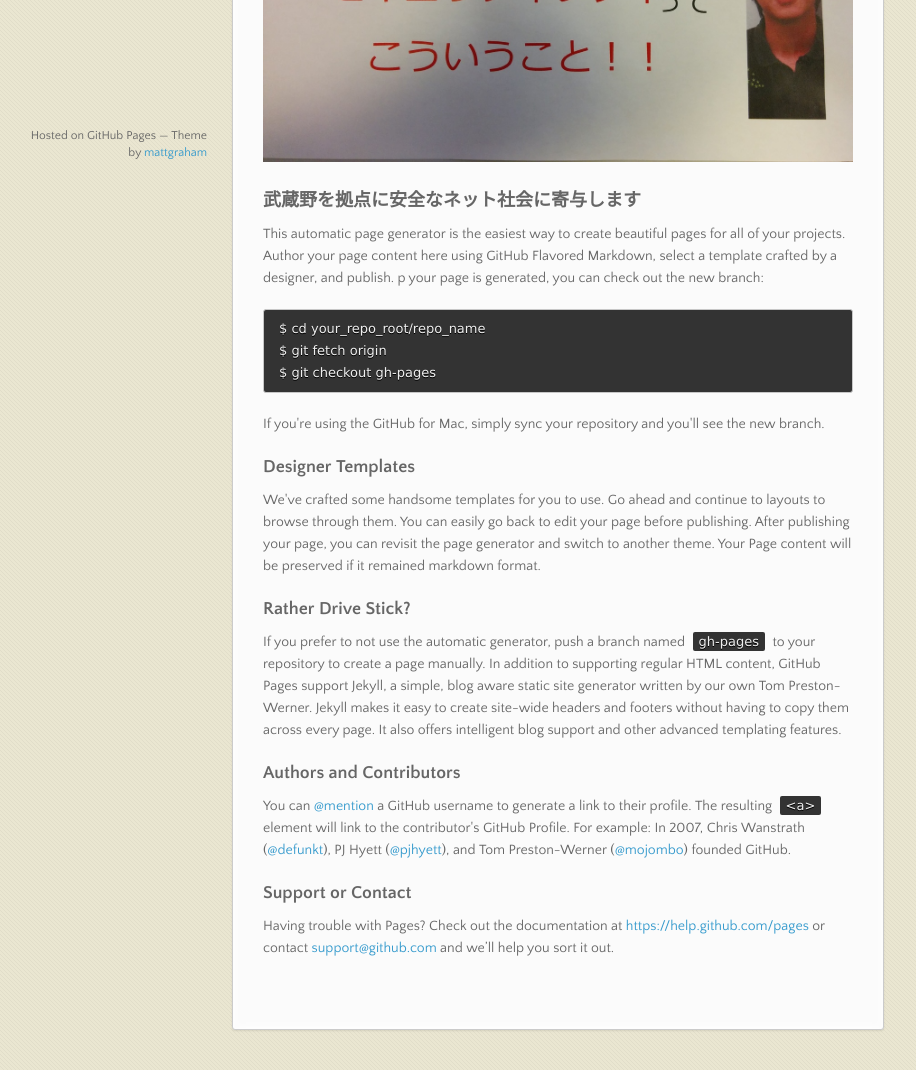
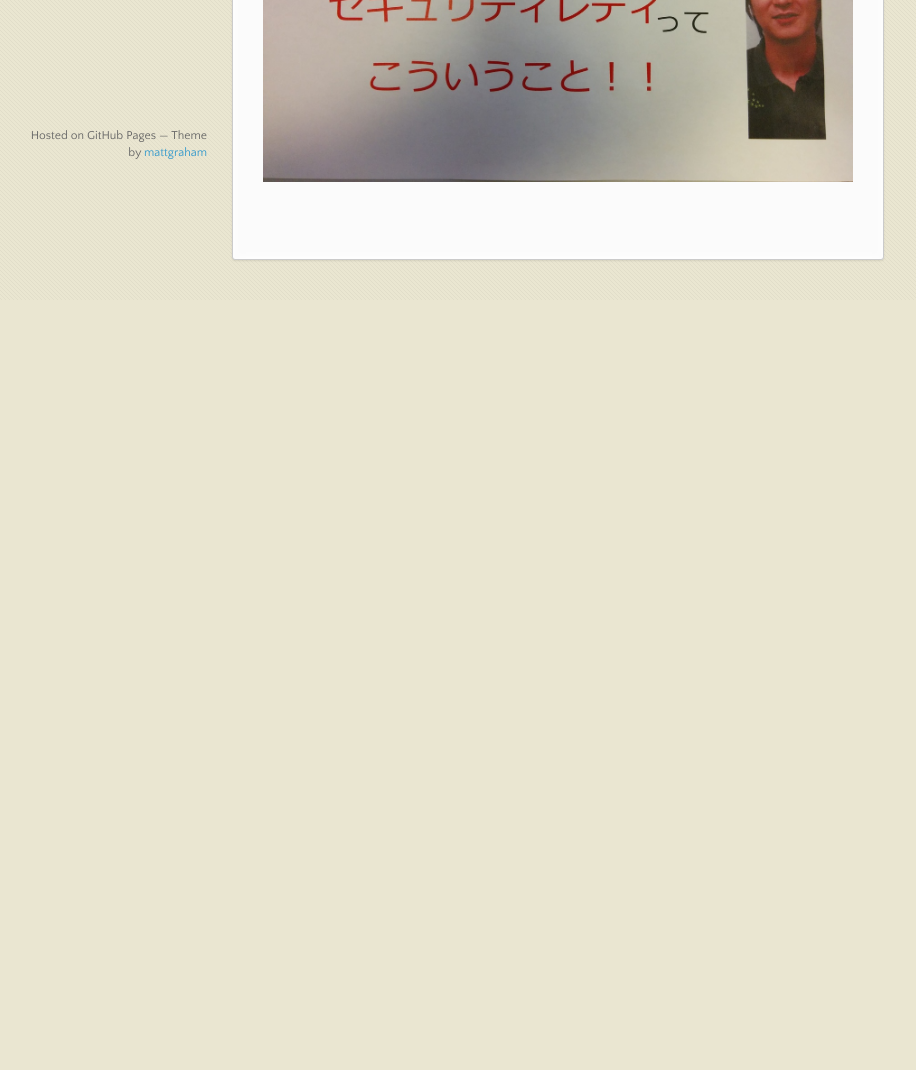
Before and after one commit to musacan/musacan.github.io, a plain HTML site: page index.html in a window 1280 px wide. Shown: the part 599-1669 px from the top of the page, without its empty margins (83-999 px from the left). After the commit the page ends 899 px from the top, so only its background shows below. Drawn offline with nearby package versions, Linux system fonts and the light colour scheme.

Commit message:
Replace master branch with page content via GitHub

```diff
--- a/index.html
+++ b/index.html
@@ -36,42 +36,11 @@
 <a id="第一回ムサキャン活動履歴" class="anchor" href="#%E7%AC%AC%E4%B8%80%E5%9B%9E%E3%83%A0%E3%82%B5%E3%82%AD%E3%83%A3%E3%83%B3%E6%B4%BB%E5%8B%95%E5%B1%A5%E6%AD%B4" aria-hidden="true"><span class="octicon octicon-link"></span></a>第一回ムサキャン活動履歴</h3>
 
 <p>2014年11月24(月) 13:30〜
-古川によるセキュリティ勉強会が行われました。
-寒い中ご参加頂いた皆さん、ありがとうございました！</p>
+第一回のセキュリティ勉強会が行われました。</p>
+
+<p>寒い中ご参加頂いた皆さん、ありがとうございました！</p>
 
 <p><img src="/i/20141124.jpg" alt=""></p>
-
-<h3>
-<a id="武蔵野を拠点に安全なネット社会に寄与します" class="anchor" href="#%E6%AD%A6%E8%94%B5%E9%87%8E%E3%82%92%E6%8B%A0%E7%82%B9%E3%81%AB%E5%AE%89%E5%85%A8%E3%81%AA%E3%83%8D%E3%83%83%E3%83%88%E7%A4%BE%E4%BC%9A%E3%81%AB%E5%AF%84%E4%B8%8E%E3%81%97%E3%81%BE%E3%81%99" aria-hidden="true"><span class="octicon octicon-link"></span></a>武蔵野を拠点に安全なネット社会に寄与します</h3>
-
-<p>This automatic page generator is the easiest way to create beautiful pages for all of your projects. Author your page content here using GitHub Flavored Markdown, select a template crafted by a designer, and publish. p your page is generated, you can check out the new branch:</p>
-
-<pre><code>$ cd your_repo_root/repo_name
-$ git fetch origin
-$ git checkout gh-pages
-</code></pre>
-
-<p>If you're using the GitHub for Mac, simply sync your repository and you'll see the new branch.</p>
-
-<h3>
-<a id="designer-templates" class="anchor" href="#designer-templates" aria-hidden="true"><span class="octicon octicon-link"></span></a>Designer Templates</h3>
-
-<p>We've crafted some handsome templates for you to use. Go ahead and continue to layouts to browse through them. You can easily go back to edit your page before publishing. After publishing your page, you can revisit the page generator and switch to another theme. Your Page content will be preserved if it remained markdown format.</p>
-
-<h3>
-<a id="rather-drive-stick" class="anchor" href="#rather-drive-stick" aria-hidden="true"><span class="octicon octicon-link"></span></a>Rather Drive Stick?</h3>
-
-<p>If you prefer to not use the automatic generator, push a branch named <code>gh-pages</code> to your repository to create a page manually. In addition to supporting regular HTML content, GitHub Pages support Jekyll, a simple, blog aware static site generator written by our own Tom Preston-Werner. Jekyll makes it easy to create site-wide headers and footers without having to copy them across every page. It also offers intelligent blog support and other advanced templating features.</p>
-
-<h3>
-<a id="authors-and-contributors" class="anchor" href="#authors-and-contributors" aria-hidden="true"><span class="octicon octicon-link"></span></a>Authors and Contributors</h3>
-
-<p>You can <a href="https://github.com/blog/821" class="user-mention">@mention</a> a GitHub username to generate a link to their profile. The resulting <code>&lt;a&gt;</code> element will link to the contributor's GitHub Profile. For example: In 2007, Chris Wanstrath (<a href="https://github.com/defunkt" class="user-mention">@defunkt</a>), PJ Hyett (<a href="https://github.com/pjhyett" class="user-mention">@pjhyett</a>), and Tom Preston-Werner (<a href="https://github.com/mojombo" class="user-mention">@mojombo</a>) founded GitHub.</p>
-
-<h3>
-<a id="support-or-contact" class="anchor" href="#support-or-contact" aria-hidden="true"><span class="octicon octicon-link"></span></a>Support or Contact</h3>
-
-<p>Having trouble with Pages? Check out the documentation at <a href="https://help.github.com/pages">https://help.github.com/pages</a> or contact <a href="mailto:support@github.com">support@github.com</a> and we’ll help you sort it out.</p>
       </section>
       <footer>
         <p><small>Hosted on GitHub Pages &mdash; Theme by <a href="https://twitter.com/michigangraham">mattgraham</a></small></p>
```
Also changed, not shown: params.json (+1 -1 lines).
